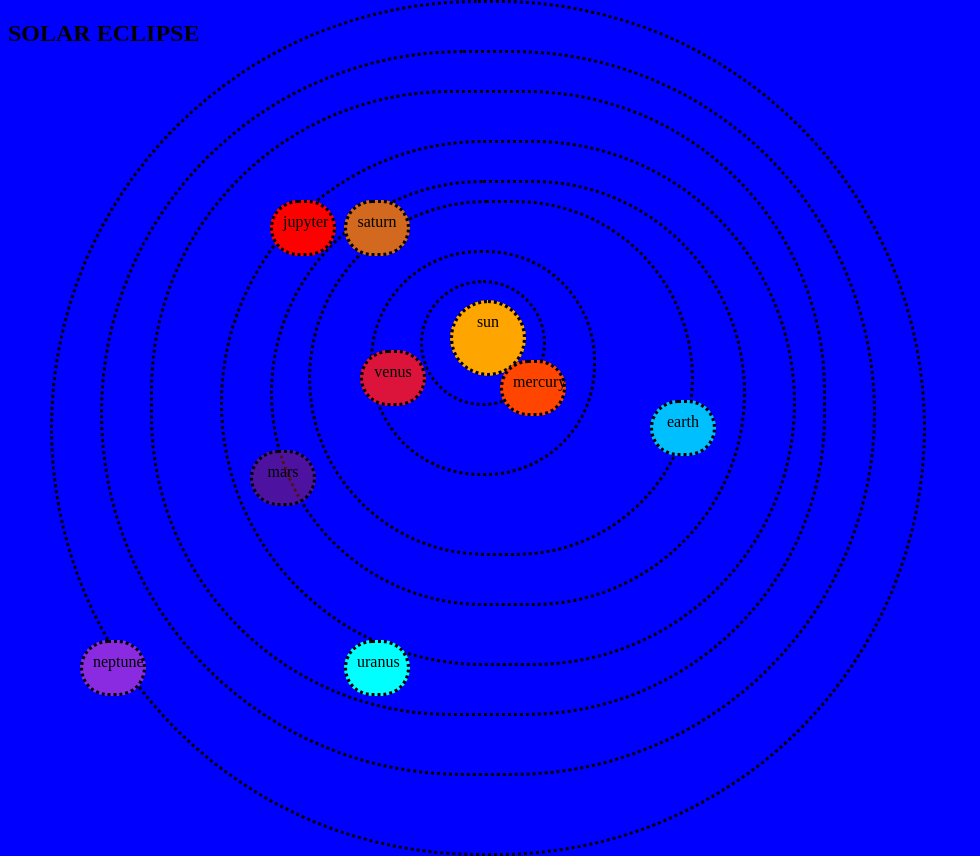
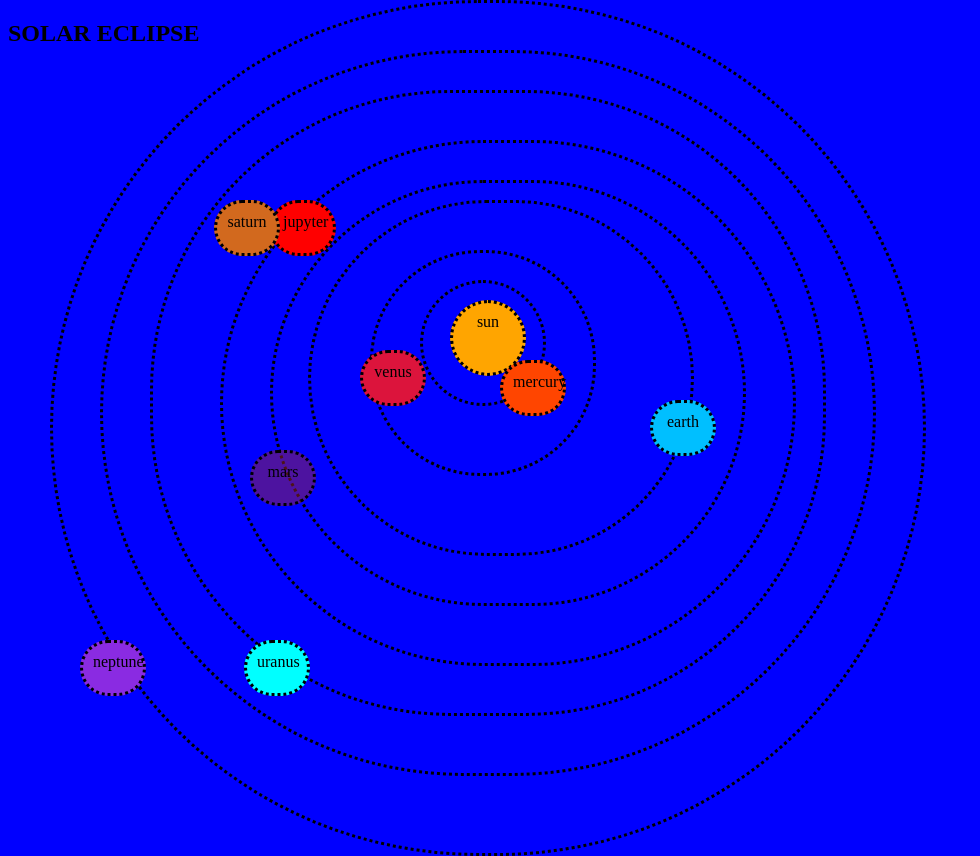
Before and after one commit to Vishnusodinapalli939/combinators, a plain HTML site: page solar.html in a window 1280 px wide. Shown: the whole page, without its empty margins (0-980 px from the left). Drawn offline with Linux system fonts and the light colour scheme.

Commit message:
adjusting spaces

```diff
--- a/solar.html
+++ b/solar.html
@@ -143,7 +143,7 @@
             text-align: center;
             position: absolute;
             top:100px;
-            right:570px;
+            right:700px;
             background-color: chocolate;
         }
         .uranus{
@@ -153,7 +153,7 @@
             text-align: center;
             position: absolute;
             top:540px;
-            right:570px;
+            right:670px;
             background-color: aqua;
         }
         .pluto{
```
